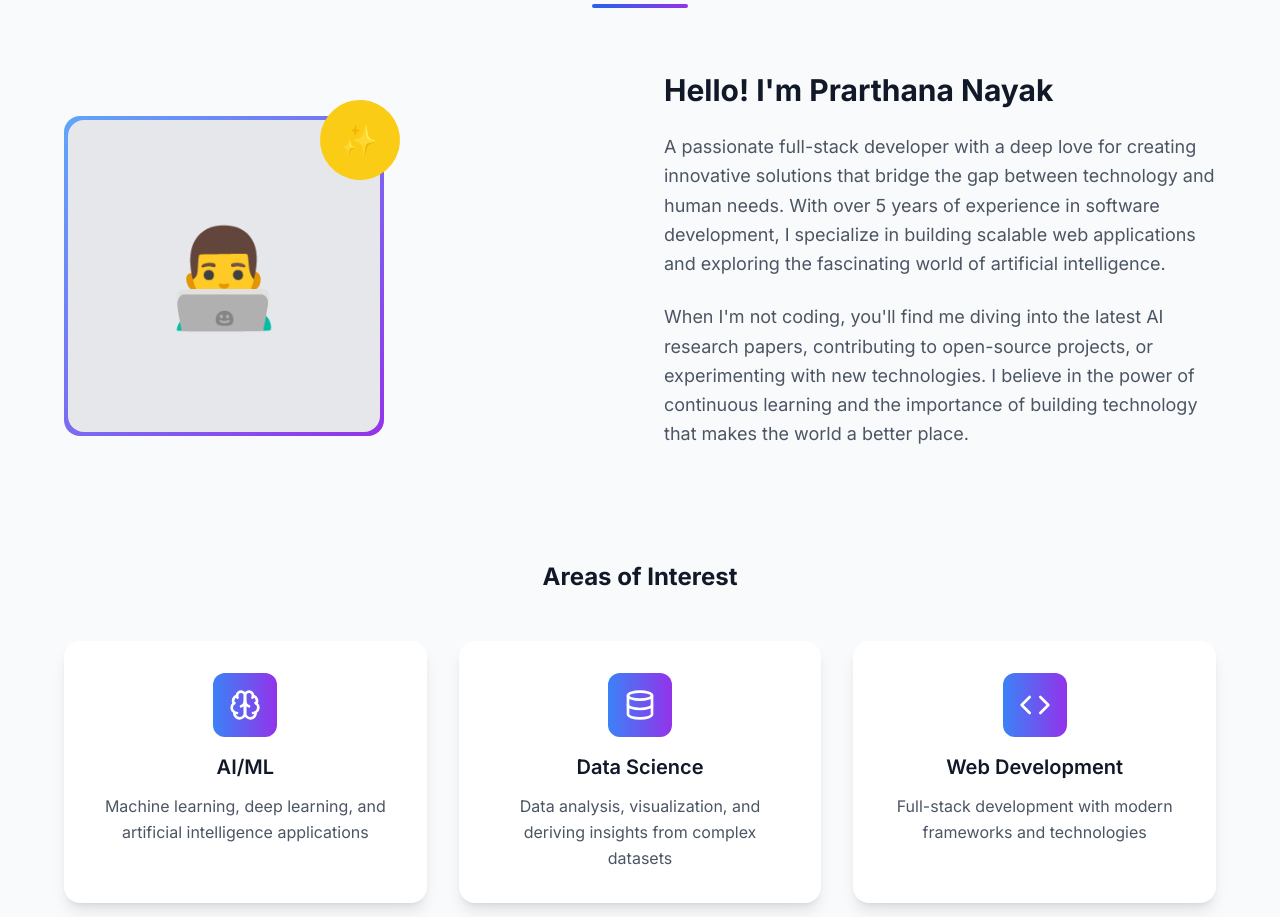
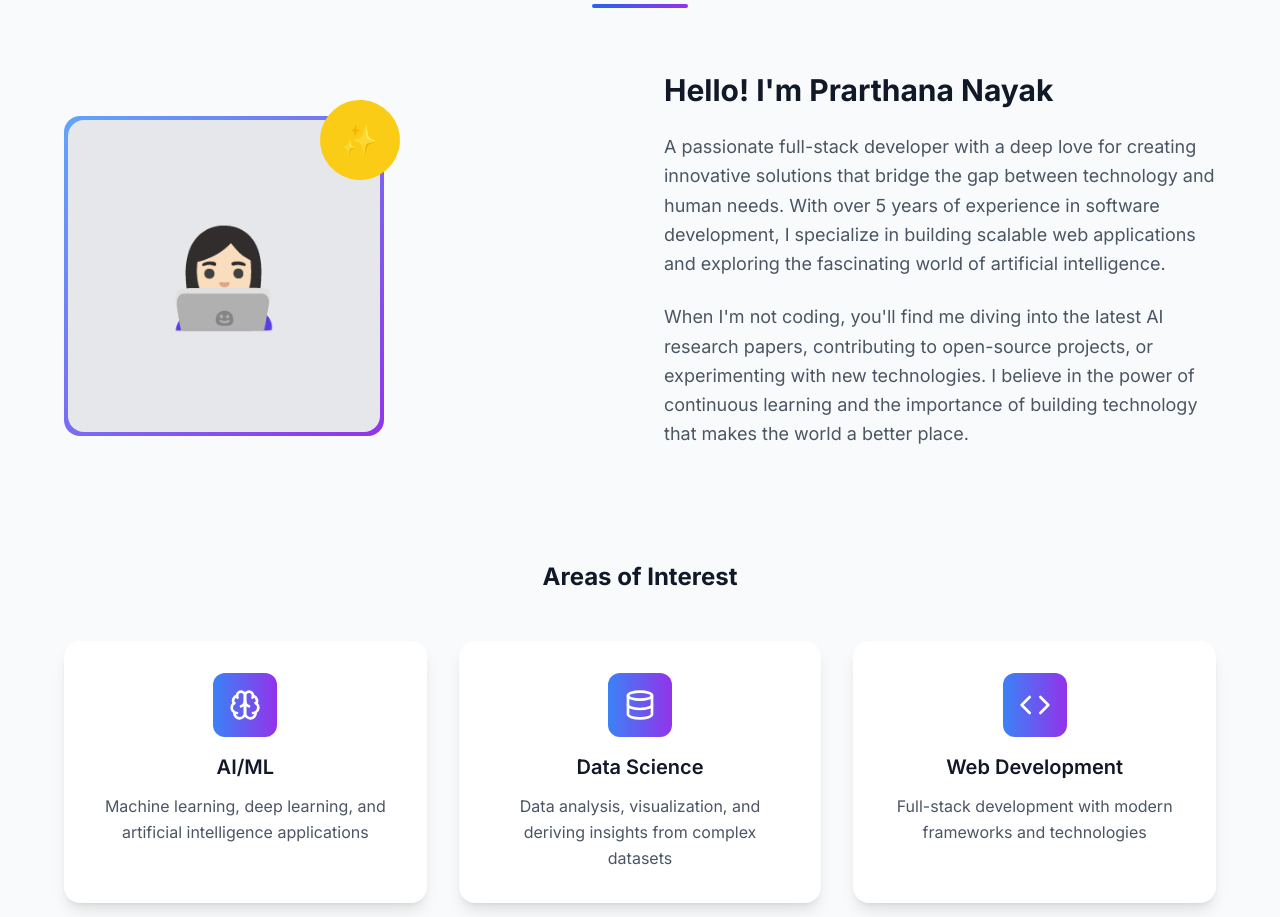
Before and after one commit to prarthanayak/Personal-Portfolio, a React (Vite) app: page / in a window 1280 px wide. Shown: the part 940-1857 px from the top of the page. Built offline with nearby package versions, Linux system fonts and the light colour scheme.

Commit message:
Replaced an icon

```diff
--- a/src/components/About.tsx
+++ b/src/components/About.tsx
@@ -58,7 +58,7 @@ const About: React.FC = () => {
                   transition={{ duration: 0.3 }}
                 >
                   <div className="w-full h-full rounded-2xl bg-gray-200 dark:bg-gray-700 flex items-center justify-center text-8xl">
-                    👨‍💻
+                    👩🏻‍💻
                   </div>
                 </motion.div>
                 <motion.div
```
